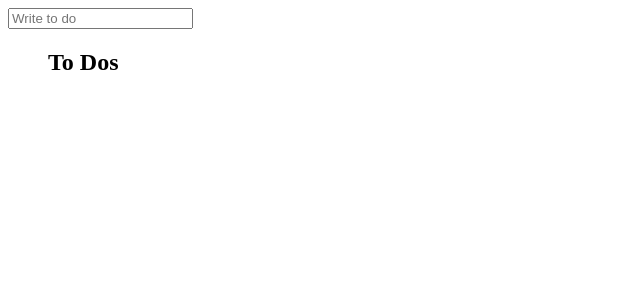
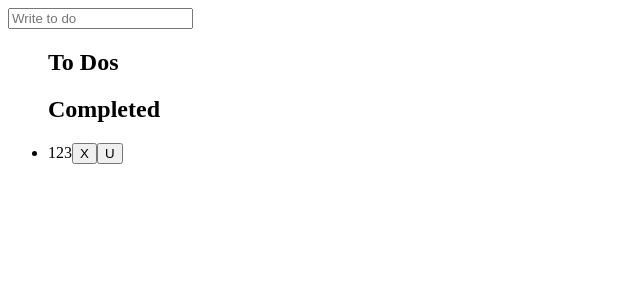
Before and after one commit to dlwodnjs724/redoocks, a React (Create React App) app: page / in a window 1280 px wide. Shown: the top 300 px of the page, without its empty margins (0-640 px from the left). Built offline with nearby package versions, Linux system fonts and the light colour scheme.

Commit message:
#9.10 Completing To Dos

```diff
--- a/src/App.js
+++ b/src/App.js
@@ -1,25 +1,5 @@
 import React, { useReducer, useState } from 'react';
-import { v4 as uuid } from 'uuid';
-
-const initialState = {
-  toDos: [],
-};
-
-const ADD = 'add';
-const DEL = 'del';
-
-const reducer = (state, action) => {
-  switch (action.type) {
-    case ADD:
-      return { toDos: [...state.toDos, { text: action.payload, id: uuid() }] };
-    case DEL:
-      return {
-        toDos: state.toDos.filter((toDo) => toDo.id !== action.payload),
-      };
-    default:
-      return;
-  }
-};
+import reducer, { initialState, ADD, DEL, COMPLETE } from './reducer';
 
 function App() {
   const [state, dispatch] = useReducer(reducer, initialState);
@@ -53,8 +33,35 @@ function App() {
             <button onClick={() => dispatch({ type: DEL, payload: toDo.id })}>
               X
             </button>
+            <button
+              onClick={() => dispatch({ type: COMPLETE, payload: toDo.id })}
+            >
+              V
+            </button>
           </li>
         ))}
+      </ul>
+      <ul>
+        {state.completed.length !== 0 && (
+          <>
+            <h2>Completed</h2>
+            {state.completed.map((toDo) => (
+              <li key={toDo.id}>
+                <span>{toDo.text}</span>
+                <button
+                  onClick={() => dispatch({ type: DEL, payload: toDo.id })}
+                >
+                  X
+                </button>
+                <button
+                  onClick={() => dispatch({ type: DEL, payload: toDo.id })}
+                >
+                  U
+                </button>
+              </li>
+            ))}
+          </>
+        )}
       </ul>
     </>
   );
--- /dev/null
+++ b/src/reducer.js
@@ -0,0 +1,36 @@
+import { v4 as uuid } from 'uuid';
+
+export const initialState = {
+  toDos: [],
+  completed: [{ text: '123', id: uuid() }],
+};
+
+export const ADD = 'add';
+export const DEL = 'del';
+export const COMPLETE = 'complete';
+
+const reducer = (state, action) => {
+  switch (action.type) {
+    case ADD:
+      return {
+        ...state,
+        toDos: [...state.toDos, { text: action.payload, id: uuid() }],
+      };
+    case DEL:
+      return {
+        ...state,
+        toDos: state.toDos.filter((toDo) => toDo.id !== action.payload),
+      };
+    case COMPLETE:
+      const target = state.toDos.find((toDo) => toDo.id === action.payload);
+      return {
+        ...state,
+        toDos: state.toDos.filter((toDo) => toDo.id !== action.payload),
+        completed: [...state.completed, target],
+      };
+    default:
+      return;
+  }
+};
+
+export default reducer;
```
Also changed, not shown: 1 other file (tests, documents, lock files or other folders).
